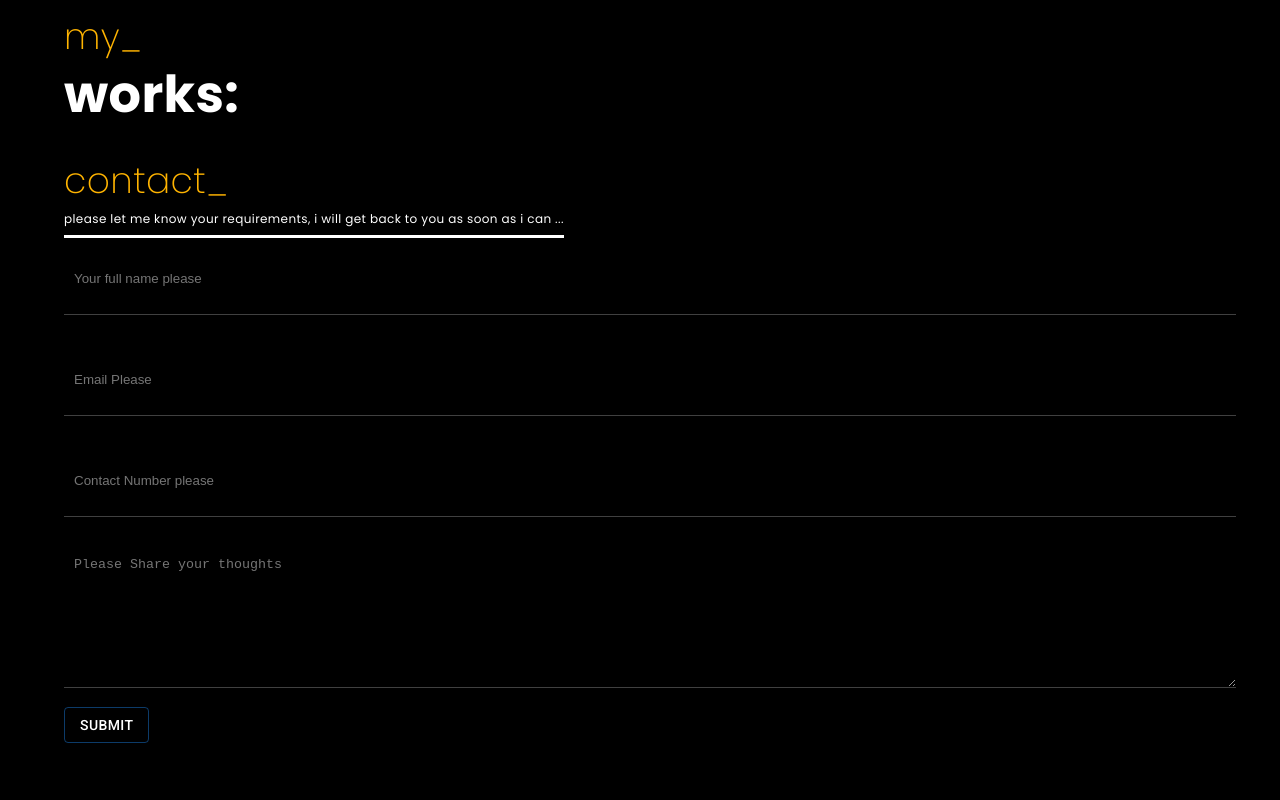
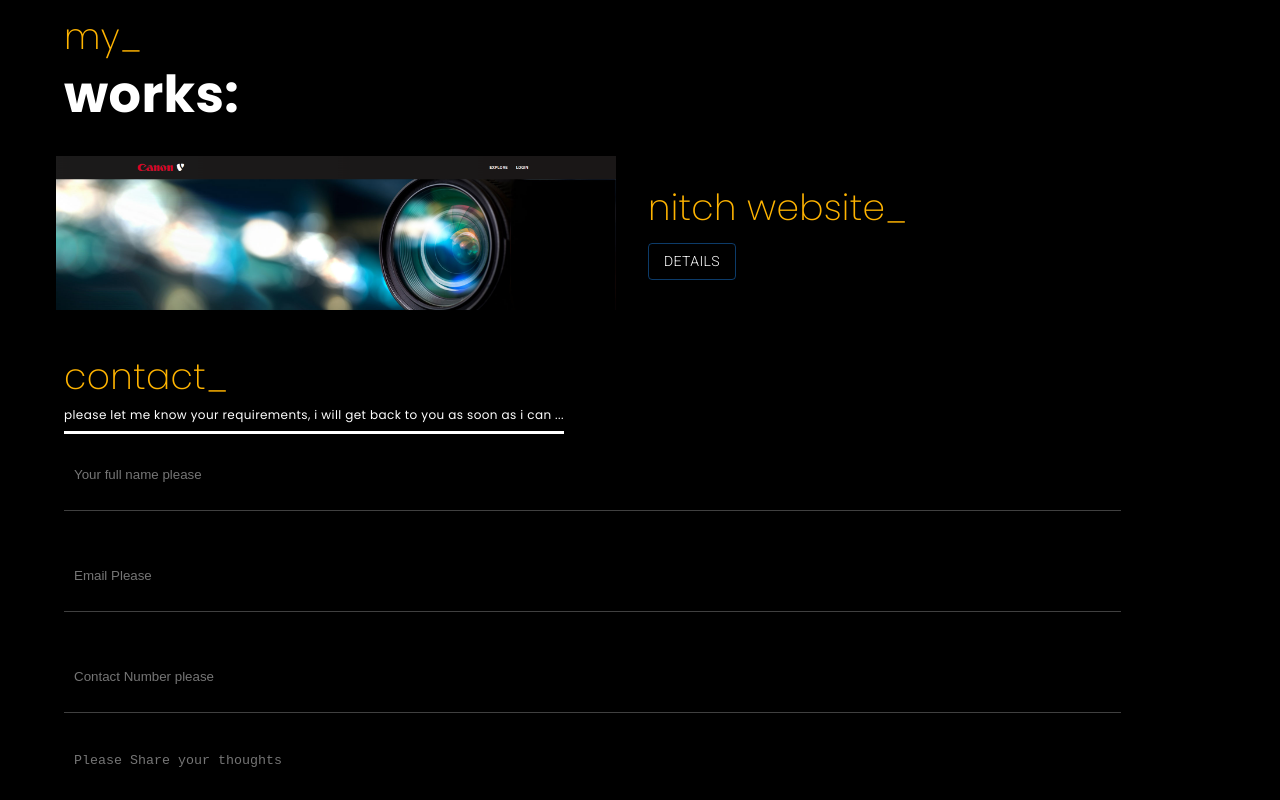
Before and after one commit to OsmanRana/my-portfolio, a React (Create React App) app: page / in a window 1280 px wide. Shown: the part 800-1600 px from the top of the page. Built offline with nearby package versions, Linux system fonts and the light colour scheme.

Commit message:
modal added

```diff
--- a/src/components/Home/ContactForm/ContactForm.css
+++ b/src/components/Home/ContactForm/ContactForm.css
@@ -4,7 +4,7 @@
 }
 .contactForm input, textarea {
     background-color: black;
-    width: 100%;
+    width: 90%;
     height: 50px;
     margin: 15px 0px;
     padding: 10px;
--- a/src/components/Home/ContactForm/ContactForm.js
+++ b/src/components/Home/ContactForm/ContactForm.js
@@ -44,7 +44,7 @@ const ContactForm = () => {
                     This field is required
                 </Typography>}
 
-                <Button type="submit" sx={{ color: 'white' }} variant="outlined" value="Send">Submit</Button>
+                <Button type="submit" sx={{ color: 'white', px:5 }} variant="outlined" value="Send">Submit</Button>
             </form>
         </div>
     );
--- /dev/null
+++ b/src/components/Home/Projects/Project.js
@@ -0,0 +1,58 @@
+import { Grid, Typography } from '@mui/material';
+import React from 'react';
+import Box from '@mui/material/Box';
+import Button from '@mui/material/Button';
+import Modal from '@mui/material/Modal';
+
+const style = {
+    position: 'absolute',
+    top: '50%',
+    left: '50%',
+    transform: 'translate(-50%, -50%)',
+    width: 400,
+    height: '100vh',
+    bgcolor: 'background.paper',
+    border: '2px solid #000',
+    boxShadow: 24,
+};
+
+const Project = ({ project }) => {
+    const { name, description, image, snap, technology } = project;
+    const [open, setOpen] = React.useState(false);
+    const handleOpen = () => setOpen(true);
+    const handleClose = () => setOpen(false);
+    console.log(project)
+    return (
+        <Grid container spacing={2} sx={{
+            display: 'flex',
+            alignItems: 'center'
+        }} >
+            <Grid item xs={12} md={6}  >
+                <Button onClick={handleOpen}><img src={snap} alt="Nitch website" width="100%"></img></Button>
+            </Grid>
+            <Grid item xs={12} md={6}>
+                <Box sx={{ml: 1}}>
+                    <Typography sx={{ fontWeight: 200, fontSize: '36px', color: '#ffb400', fontFamily: 'poppins' }} variant="h4" component="div" gutterBottom>
+                        {name}_
+                    </Typography>
+                    <Button variant="outlined" sx={{ color: "white", fontWeight: 300 }}>Details</Button>
+                </Box>
+            </Grid>
+            <div>
+                <Modal
+                    open={open}
+                    onClose={handleClose}
+                    aria-labelledby="modal-modal-title"
+                    aria-describedby="modal-modal-description"
+                >
+                    <Box sx={style}>
+                        <Button onClick={handleClose} variant="outlined" color="error" size="small" sx={{ my: 1, transform: 'translate(260%)', color: 'error' }}>Close</Button>
+                        <img src={image} alt="Nitch website" width="100%" height="95%"></img>
+                    </Box>
+                </Modal>
+            </div>
+        </Grid >
+    );
+};
+
+export default Project;
--- a/src/components/Home/Projects/Projects.js
+++ b/src/components/Home/Projects/Projects.js
@@ -1,13 +1,32 @@
-import { Typography } from '@mui/material';
+import { Grid, Typography } from '@mui/material';
 import React from 'react';
+import Project from './Project';
+const projects = [{
+    id: 1,
+    name: 'nitch website',
+    description: '',
+    image: '/image/nitch.png',
+    snap: '/image/nitchSnap.png',
+    technology: ['HTML5', 'CSS3', 'Bootstrap', 'JavaScript', 'ES6', 'REACT', 'React Router', 'React Bootstrap', 'Material UI', 'Firebase Authentication', 'Firebase Deployment', 'Node Js', 'Express Js', 'MongoDB Atlas', 'Heroku Deployment', 'API']
+}];
+
 
 const Projects = () => {
     return (
         <div>
             <Typography sx={{ color: 'white', fontWeight: 700, fontSize: '51px', fontFamily: 'poppins' }} variant="h4" component="div" gutterBottom>
-                <span style={{fontWeight: 200, fontSize: '36px', color:'#ffb400'}}>my_</span><br/>
+                <span style={{ fontWeight: 200, fontSize: '36px', color: '#ffb400' }}>my_</span><br />
                 works:
             </Typography>
+            <Grid sx={{ my: 3 }} container spacing={2}>
+                {
+                    projects?.map(project => <Project
+                        key={project.id}
+                        project={project}
+                    ></Project>)
+                }
+
+            </Grid>
         </div>
     );
 };
```
Also changed, not shown: public/image/nitch.png (added), public/image/nitchSnap.png (added).
